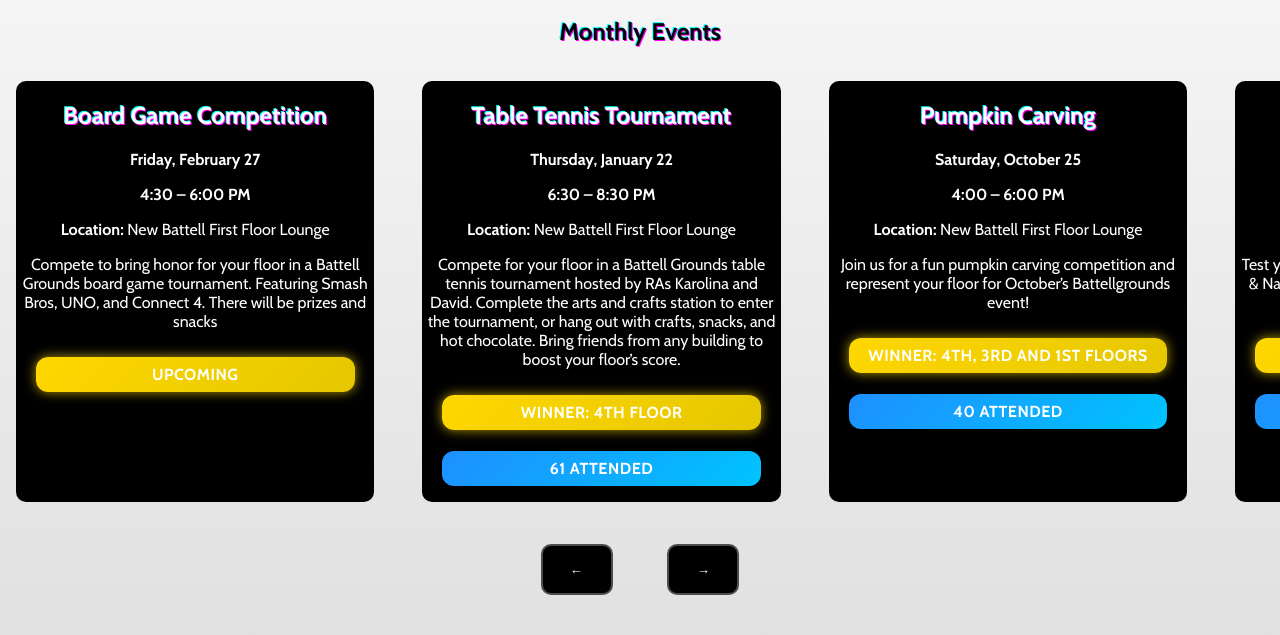
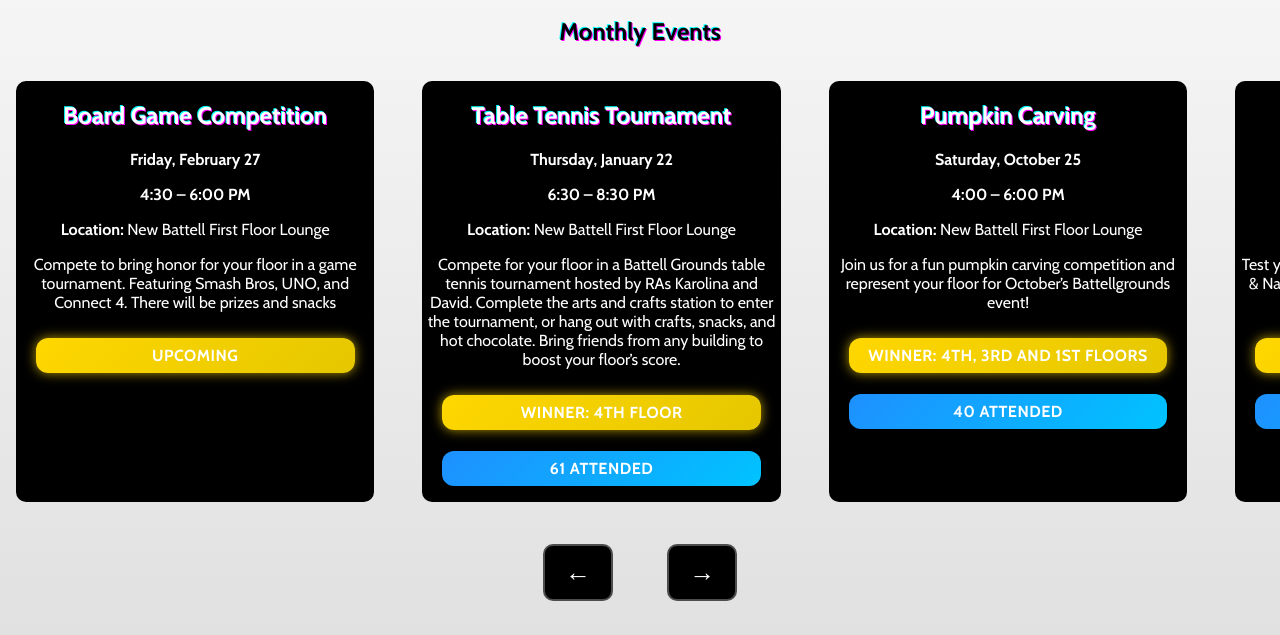
Before and after one commit to SEBAS0078/Battellgrounds, a website with bundled scripts: page index.html in a window 1280 px wide. Shown: the part 317-952 px from the top of the page. Built offline with nearby package versions, Linux system fonts and the light colour scheme.

```diff
--- a/events-2025-2-24.js
+++ b/events-2025-2-24.js
@@ -5,7 +5,7 @@ const events =  ` [
   "date": "Friday, February 27",
   "time": "4:30 – 6:00 PM",
   "location": "New Battell First Floor Lounge",
-  "description": "Compete to bring honor for your floor in a Battell Grounds board game tournament. Featuring Smash Bros, UNO, and Connect 4. There will be prizes and snacks",
+  "description": "Compete to bring honor for your floor in a game tournament. Featuring Smash Bros, UNO, and Connect 4. There will be prizes and snacks",
   "attendance": 1,
   "winner": "a",
   "status": "upcoming"
--- a/style.css
+++ b/style.css
@@ -283,5 +283,7 @@ ul {
     text-align: center;
     transition: transform 0.35s ease;
     color: white;
-    padding: 15px 30px;
+    padding: 10px 25px;
+    font-size: 1.6rem;
+
 }
```
